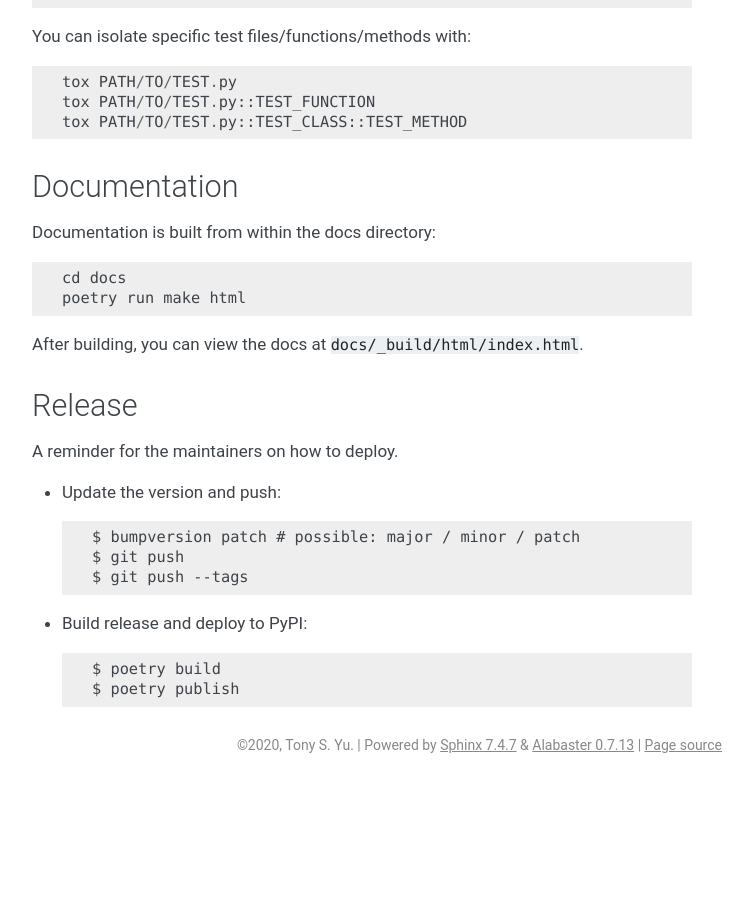
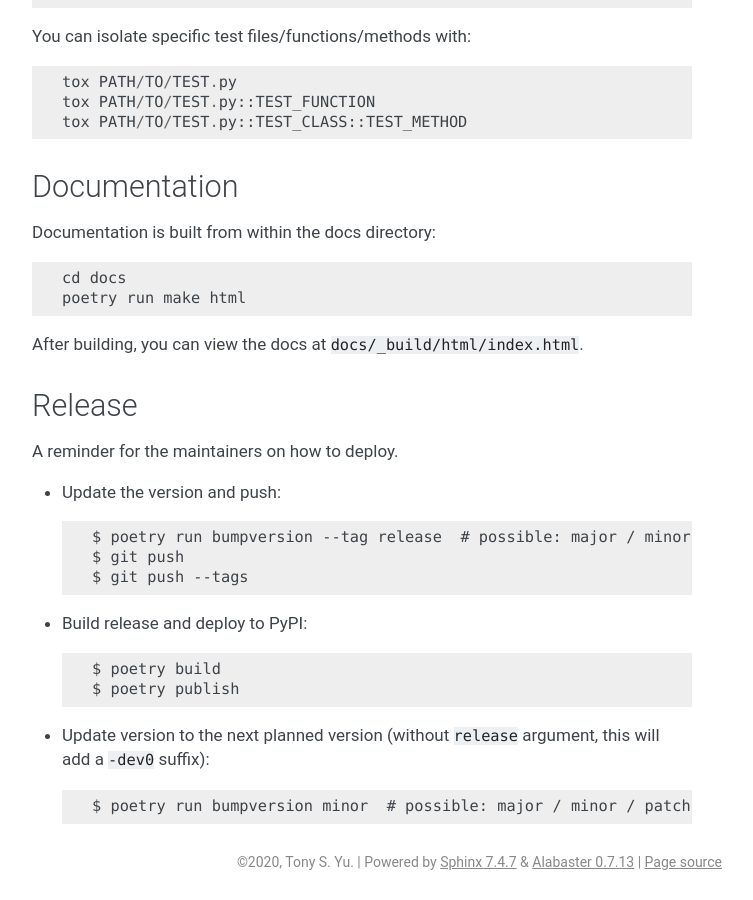
Before and after one commit to tonysyu/qwikstart, a Sphinx documentation site: the page built from docs/developer_guide.rst, in a window 1280 px wide and 900 px high, scrolled down 1133 px. Shown: the whole window, without its empty margins (388-1141 px from the left). Built offline with Sphinx 7.4.7, drawn with Linux system fonts in a browser that asks for light colours; pages that are not in the unit, such as notebooks, are missing from menus; before the commit the page ends 1916 px from its top, so only the background shows below that.

Commit message:
Update dev instructions for bumping versions

```diff
--- a/docs/developer_guide.rst
+++ b/docs/developer_guide.rst
@@ -77,7 +77,7 @@ A reminder for the maintainers on how to deploy.
 
 - Update the version and push::
 
-    $ bumpversion patch # possible: major / minor / patch
+    $ poetry run bumpversion --tag release  # possible: major / minor / patch / build
     $ git push
     $ git push --tags
 
@@ -85,3 +85,8 @@ A reminder for the maintainers on how to deploy.
 
     $ poetry build
     $ poetry publish
+
+- Update version to the next planned version (without `release` argument, this will
+  add a `-dev0` suffix)::
+
+    $ poetry run bumpversion minor  # possible: major / minor / patch / build
```
